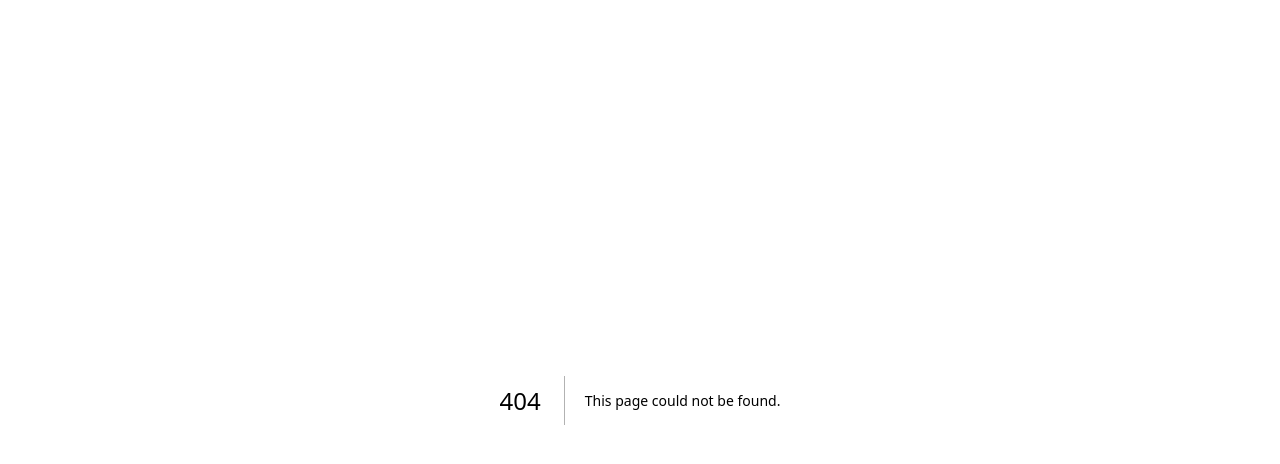
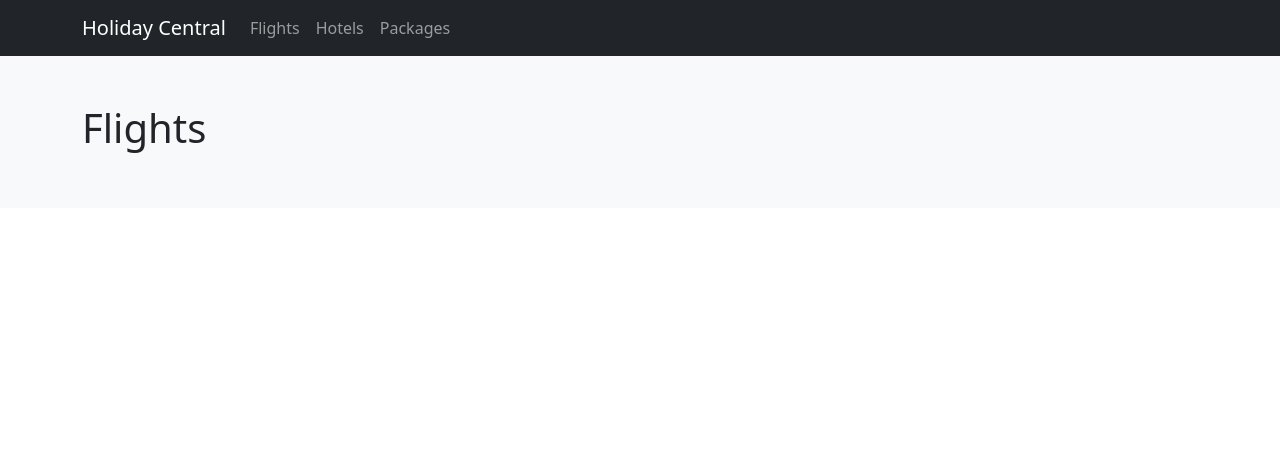
Before and after one commit to buminduyasith/HolidayCentral, a Next.js app in the folder frontend/: page /flights/searchFlights in a window 1280 px wide. Before the commit this address had no page. Shown: the top 464 px of the page. Built offline with nearby package versions, Linux system fonts and the light colour scheme.

Commit message:
feat(Routing): Added Basic Navigation

```diff
--- a/frontend/package.json
+++ b/frontend/package.json
@@ -9,6 +9,7 @@
     "lint": "next lint"
   },
   "dependencies": {
+    "bootstrap": "^5.2.3",
     "next": "13.3.0",
     "react": "18.2.0",
     "react-bootstrap": "^2.7.4",
--- /dev/null
+++ b/frontend/src/components/layout/layout.jsx
@@ -0,0 +1,18 @@
+import Navbar from '../navbar/navbar'
+import React from 'react'
+
+export default function Layout(props) {
+  return (
+    <>
+      <Navbar />
+      <main role="main">
+        {props.preContainer && props.preContainer}
+        <div className="album py-5 bg-light">
+          <div className="container">
+            {props.children}
+          </div>
+        </div>
+      </main>
+    </>
+  )
+}
--- /dev/null
+++ b/frontend/src/components/navbar/navbar.jsx
@@ -0,0 +1,38 @@
+import React from 'react'
+import { Nav } from 'react-bootstrap';
+import Link from 'next/link'
+
+export default function Navbar() {
+  return (
+    <Nav className="navbar navbar-expand-lg navbar-dark bg-dark">
+      <div className="container-xl">
+        <Link legacyBehavior href="/">
+          <a className="navbar-brand">Holiday Central</a>
+        </Link>
+        <button className="navbar-toggler" type="button" data-toggle="collapse" data-target="#navbarsExample07XL" aria-controls="navbarsExample07XL" aria-expanded="false" aria-label="Toggle navigation">
+          <span className="navbar-toggler-icon"></span>
+        </button>
+
+        <div className="collapse navbar-collapse" id="navbarsExample07XL">
+          <ul className="navbar-nav mr-auto">
+            <li className="nav-item">
+              <Link legacyBehavior href="flights/searchFlights">
+                <a className="nav-link">Flights</a>
+              </Link>
+            </li>
+            <li className="nav-item">
+              <Link legacyBehavior href="#">
+                <a className="nav-link">Hotels</a>
+              </Link>
+            </li>
+            <li className="nav-item">
+              <Link legacyBehavior href="#">
+                <a className="nav-link">Packages</a>
+              </Link>
+            </li>
+          </ul>
+        </div>
+      </div>
+    </Nav>
+  )
+}
--- a/frontend/src/pages/_app.js
+++ b/frontend/src/pages/_app.js
@@ -1,4 +1,4 @@
-import '@/styles/globals.css'
+import 'bootstrap/dist/css/bootstrap.min.css'
 
 export default function App({ Component, pageProps }) {
   return <Component {...pageProps} />
--- /dev/null
+++ b/frontend/src/pages/flights/searchFlights.jsx
@@ -0,0 +1,12 @@
+import Layout from "@/components/layout/layout";
+import React from 'react';
+
+
+export default function SearchFlights() {
+
+  return (
+    <Layout>
+      <h1>Flights</h1>
+    </Layout>
+  )
+}
--- a/frontend/src/styles/Home.module.css
+++ b/frontend/src/styles/Home.module.css
@@ -227,3 +227,13 @@
     transform: rotate(0deg);
   }
 }
+
+.container {
+  min-height: 100vh;
+  padding: 0 0.5rem;
+  display: flex;
+  flex-direction: column;
+  justify-content: center;
+  align-items: center;
+  height: 100vh;
+}
```
Also changed, not shown: frontend/src/pages/index.js (deleted, +0 -114 lines), frontend/src/pages/index.jsx (added, +15 -0 lines), 1 other file (tests, documents, lock files or other folders).
